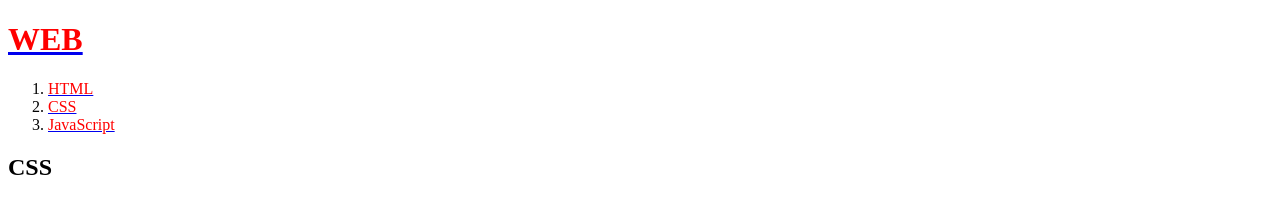
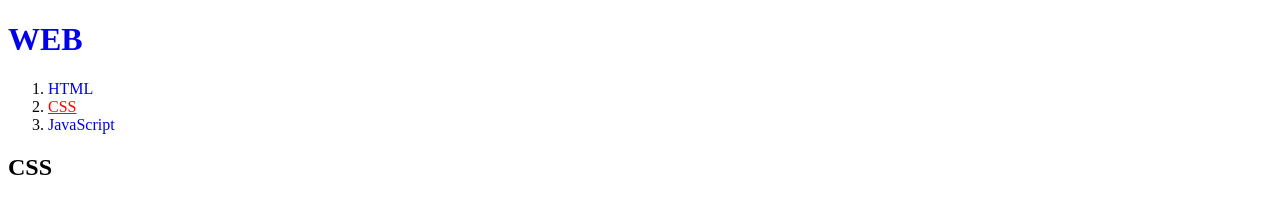
Before and after one commit to HEUKWU/my-first-web-site, a plain HTML site: page 2.html in a window 1280 px wide. Shown: the top 198 px of the page. Drawn offline with Linux system fonts and the light colour scheme; a script that the page names is missing.

Commit message:
Add files via upload

```diff
--- a/2.html
+++ b/2.html
@@ -3,6 +3,11 @@
 <head>
   <title>WEB1 - CSS</title>
   <meta charset="utf-8">
+  <style>
+    a {
+      text-decoration: none;
+    }
+  </style>
   <!-- Global site tag (gtag.js) - Google Analytics -->
 <script async src="https://www.googletagmanager.com/gtag/js?id=G-85T8GM22FS"></script>
 <script>
@@ -14,12 +19,21 @@
 </script>
 </head>
 <body>
+  <h1><a href="index.html">WEB</a></h1>
+  <ol>
+    <li><a href="1.html">HTML</a></li>
+    <li><a href="2.html" style="color:red; text-decoration:underline">CSS</a></li>
+    <li><a href="3.html">JavaScript</a></li>
+  </ol>
+  <h2>CSS</h2>
+  <!--
   <h1><a href="index.html"><font color="red">WEB</font></a></h1>
   <ol>
     <li><a href="1.html"><font color="red">HTML</font></a></li>
     <li><a href="2.html"><font color="red">CSS</font></a></li>
     <li><a href="3.html"><font color="red">JavaScript</font></a></li>
   </ol>
+-->
   <h2>CSS</h2>
     <p>Cascading Style Sheets (CSS) is a style sheet language used for
       describing the presentation of a document written in a markup language.
```
